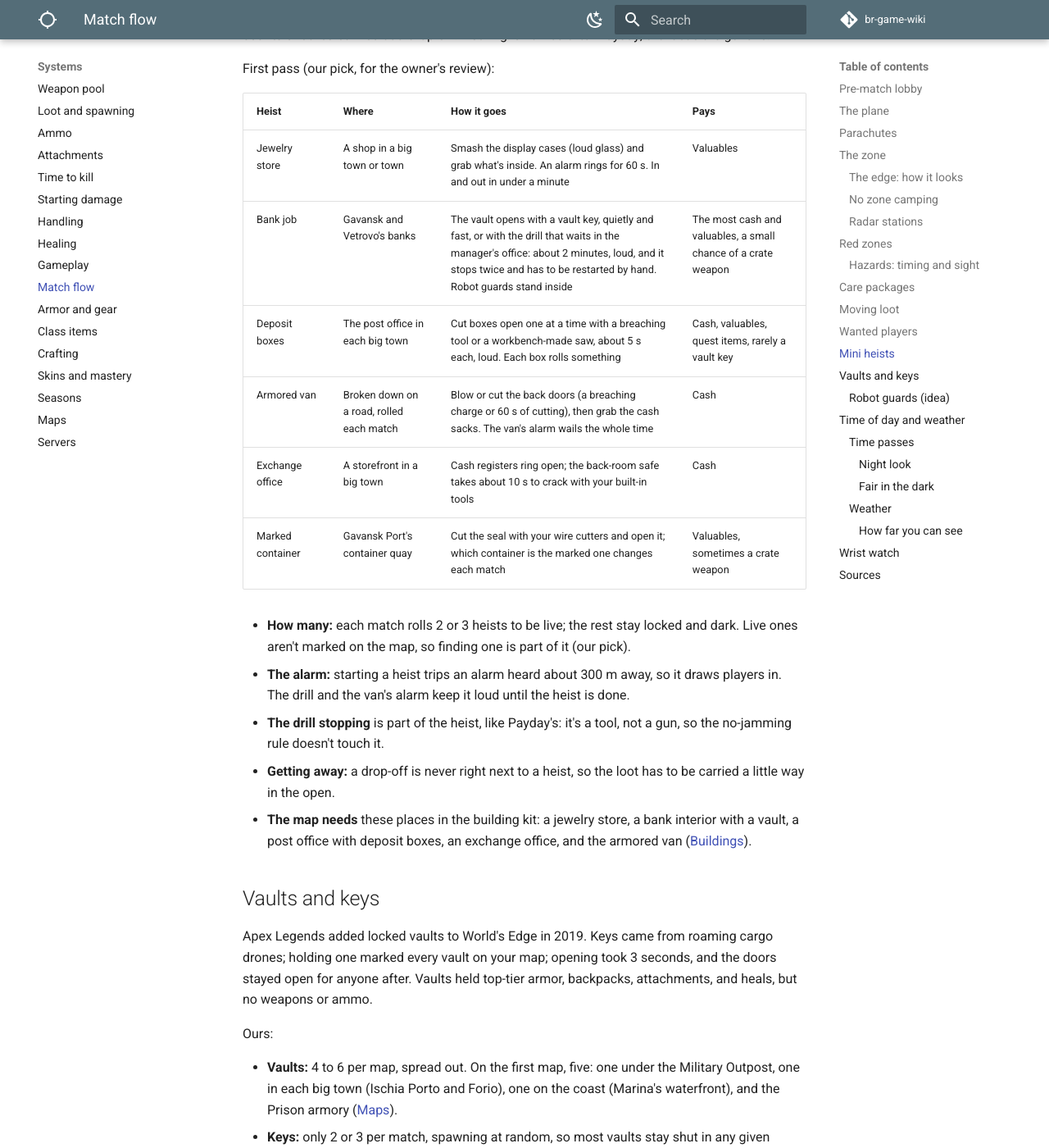
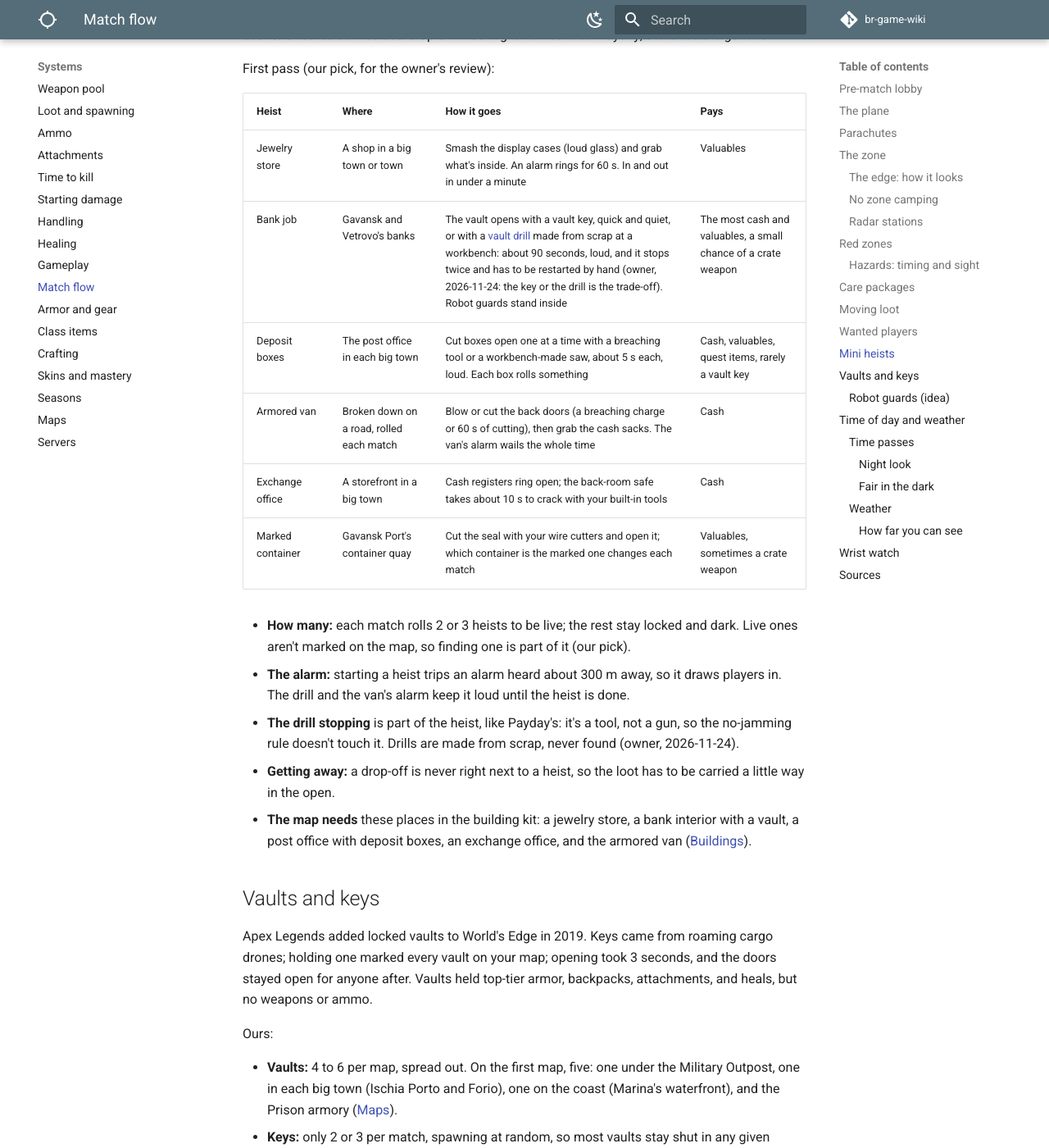
Before and after one commit to DerrickSpartan1/br-game-wiki, an MkDocs documentation site: the page built from docs/systems/match-flow.md, in a window 1280 px wide and 1400 px high, scrolled down 10043 px. Shown: the whole window at 82% size. Built offline with MkDocs 1.6.1 and Material for MkDocs 9.7.7, drawn with Linux system fonts in a browser that asks for light colours; comment, search, counter and statistics services are not loaded; some of the changed text lies outside the part shown.

Commit message:
Vault drills are made from scrap at a workbench; key or drill is the trade-off (owner)
Co-Authored-By: Claude Opus 5.5 <noreply@anthropic.com>
Claude-Session: https://claude.ai/code/session_01LAp2s4euUjj6HZthupXLj4

```diff
--- a/docs/systems/match-flow.md
+++ b/docs/systems/match-flow.md
@@ -198,7 +198,7 @@ First pass (our pick, for the owner's review):
 | Heist | Where | How it goes | Pays |
 | --- | --- | --- | --- |
 | Jewelry store | A shop in a big town or town | Smash the display cases (loud glass) and grab what's inside. An alarm rings for 60 s. In and out in under a minute | Valuables |
-| Bank job | Gavansk and Vetrovo's banks | The vault opens with a vault key, quietly and fast, or with the drill that waits in the manager's office: about 2 minutes, loud, and it stops twice and has to be restarted by hand. Robot guards stand inside | The most cash and valuables, a small chance of a crate weapon |
+| Bank job | Gavansk and Vetrovo's banks | The vault opens with a vault key, quick and quiet, or with a [vault drill](crafting.md#what-a-workbench-makes) made from scrap at a workbench: about 90 seconds, loud, and it stops twice and has to be restarted by hand (owner, 2026-11-24: the key or the drill is the trade-off). Robot guards stand inside | The most cash and valuables, a small chance of a crate weapon |
 | Deposit boxes | The post office in each big town | Cut boxes open one at a time with a breaching tool or a workbench-made saw, about 5 s each, loud. Each box rolls something | Cash, valuables, quest items, rarely a vault key |
 | Armored van | Broken down on a road, rolled each match | Blow or cut the back doors (a breaching charge or 60 s of cutting), then grab the cash sacks. The van's alarm wails the whole time | Cash |
 | Exchange office | A storefront in a big town | Cash registers ring open; the back-room safe takes about 10 s to crack with your built-in tools | Cash |
@@ -206,7 +206,7 @@ First pass (our pick, for the owner's review):
 
 - **How many:** each match rolls 2 or 3 heists to be live; the rest stay locked and dark. Live ones aren't marked on the map, so finding one is part of it (our pick).
 - **The alarm:** starting a heist trips an alarm heard about 300 m away, so it draws players in. The drill and the van's alarm keep it loud until the heist is done.
-- **The drill stopping** is part of the heist, like Payday's: it's a tool, not a gun, so the no-jamming rule doesn't touch it.
+- **The drill stopping** is part of the heist, like Payday's: it's a tool, not a gun, so the no-jamming rule doesn't touch it. Drills are made from scrap, never found (owner, 2026-11-24).
 - **Getting away:** a drop-off is never right next to a heist, so the loot has to be carried a little way in the open.
 - **The map needs** these places in the building kit: a jewelry store, a bank interior with a vault, a post office with deposit boxes, an exchange office, and the armored van ([Buildings](maps.md)).
 
@@ -218,7 +218,8 @@ Ours:
 
 - **Vaults:** 4 to 6 per map, spread out. On the first map, five: one under the Military Outpost, one in each big town (Ischia Porto and Forio), one on the coast (Marina's waterfront), and the Prison armory ([Maps](maps.md#marina-farms-and-vaults)).
 - **Keys:** only 2 or 3 per match, spawning at random, so most vaults stay shut in any given match.
-- **Opening:** 3 seconds. The key is used up, the door stays open, and an alarm sounds nearby, so others know.
+- **Opening:** 3 seconds with a key. The key is used up, the door stays open, and an alarm sounds nearby, so others know.
+- **Or drill it (owner, 2026-11-24):** "we use scrap to make the drills for a vault heist. or you have a key thats the trade off." A [vault drill](crafting.md#what-a-workbench-makes) made from 100 scrap at a workbench opens any vault without a key, in about 90 seconds of noise, stopping twice to be restarted, so every vault can be a heist.
 - **Inside:** like Apex, no weapons: tier 3 armor and helmets, the best backpacks, scopes, and mag tiers, meds, and throwables. Crate weapons stay crate-only.
 
 **How keys work:**
```
Also changed, not shown: docs/planning/chat-notes.md (+1 -1 lines), docs/planning/decisions.md (+1 -0 lines), docs/planning/to-do.md (+1 -1 lines), docs/systems/crafting.md (+1 -1 lines).
